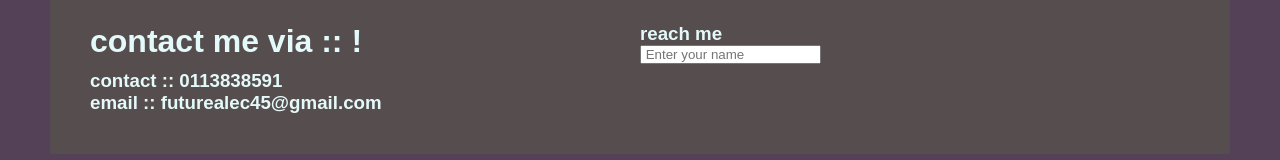
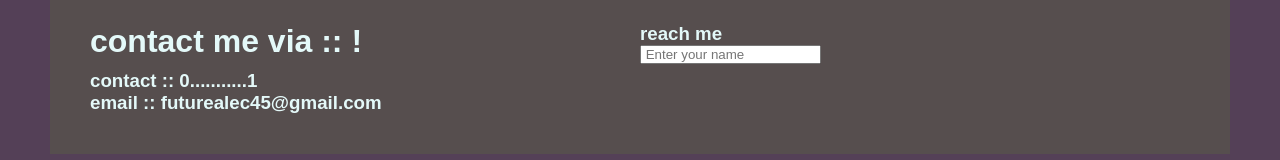
Before and after one commit to brightonchege/code-project-, a plain HTML site: page home.html in a window 1280 px wide. Shown: the part 1110-1270 px from the top of the page. Drawn offline with nearby package versions, Linux system fonts and the light colour scheme.

Commit message:
complete

```diff
--- a/home.html
+++ b/home.html
@@ -166,7 +166,7 @@
 
         <div class="contactsection">
             <h1>contact me via :: !</h1>
-            <h3>contact :: 0113838591</h3>
+            <h3>contact :: 0...........1</h3>
             <h3>email :: futurealec45@gmail.com
 
         </div>
```
